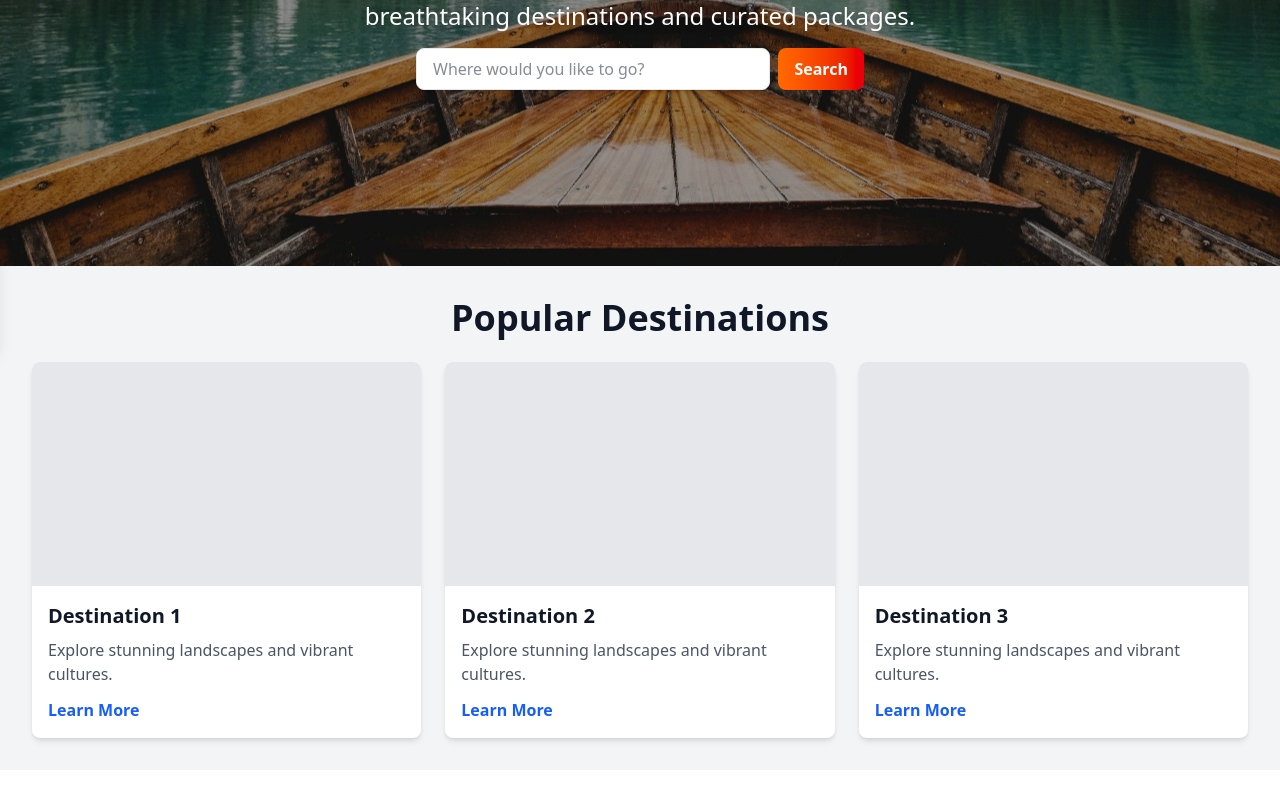
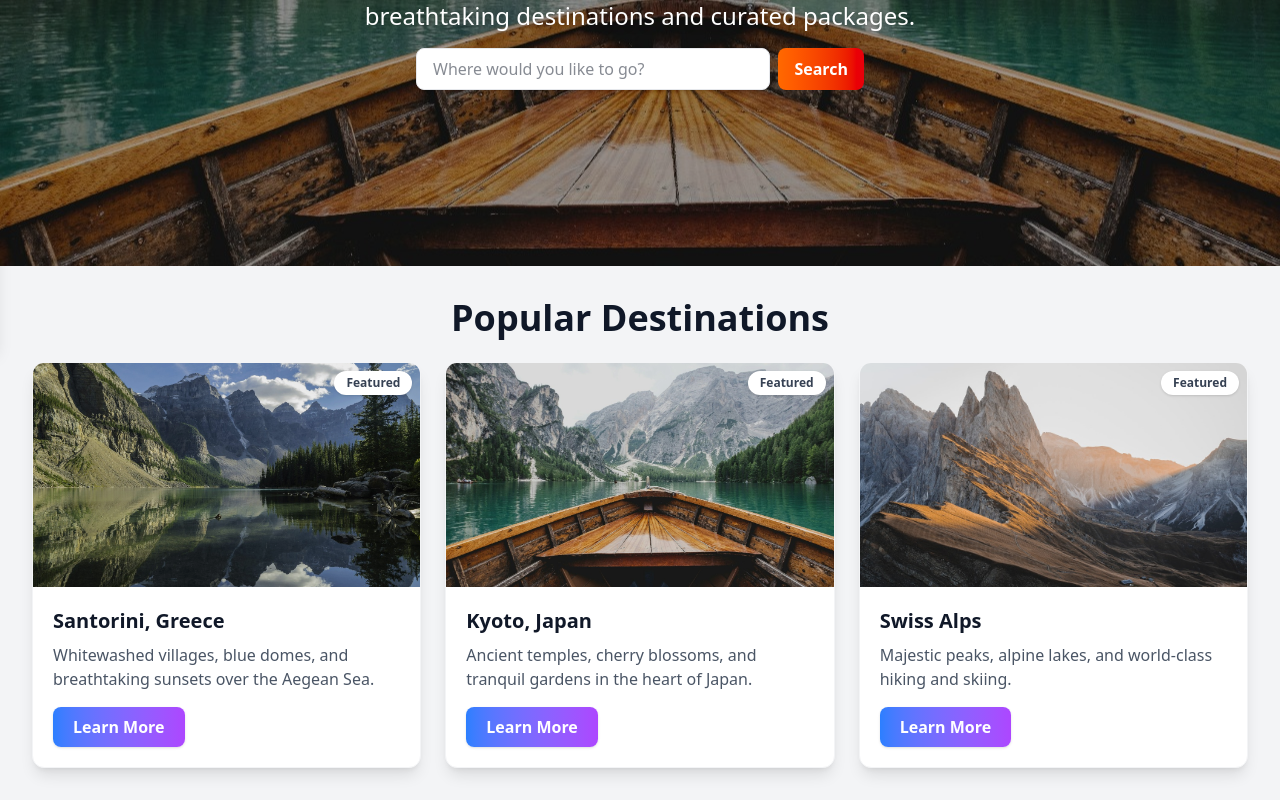
Before and after one commit to Shivang-Bajaj30/TravelWise-2, a React (Vite) app: page / in a window 1280 px wide. Shown: the part 451-1251 px from the top of the page. Before the commit the page ends 1221 px from the top, so only its background shows below. Built offline with nearby package versions, Linux system fonts and the light colour scheme.

Commit message:
LOGIN SESSION

```diff
--- a/src/lib/api.ts
+++ b/src/lib/api.ts
@@ -6,8 +6,16 @@ export const login = async (email: string, password: string) => {
     headers: { "Content-Type": "application/json" },
     body: JSON.stringify({ email, password }),
   });
-  return response.json();
+  const data = await response.json();
+
+  if (response.ok && data.token) {
+    localStorage.setItem("token", data.token);
+    localStorage.setItem("user", JSON.stringify(data.user));
+  }
+
+  return data;
 };
+
 
 export const signup = async (data: { name: string; email: string; password: string }) => {
   const response = await fetch(`${BASE_URL}/signup`, {
--- a/src/pages/Home.tsx
+++ b/src/pages/Home.tsx
@@ -1,113 +1,3 @@
-// import { useState, useEffect } from 'react';
-// import { motion } from 'framer-motion';
-
-// const Home = () => {
-//   const images = [
-//     '/images/bg1.jpg',
-//     '/images/bg2.jpg',
-//     '/images/bg3.jpg',
-//     '/images/bg4.jpg',
-//     '/images/mountains.jpg',
-//   ];
-//   const [currentImageIndex, setCurrentImageIndex] = useState(0);
-//   const [prevImageIndex, setPrevImageIndex] = useState<number | null>(null);
-//   const [isAnimating, setIsAnimating] = useState(false);
-
-//   useEffect(() => {
-//     const interval = setInterval(() => {
-//       setPrevImageIndex(currentImageIndex);
-//       setCurrentImageIndex((prevIndex) => (prevIndex + 1) % images.length);
-//       setIsAnimating(true);
-//     }, 4000);
-//     return () => clearInterval(interval);
-//   }, [currentImageIndex, images.length]);
-
-//   useEffect(() => {
-//     images.forEach((img) => {
-//       const preloadImg = new window.Image();
-//       preloadImg.src = img;
-//     });
-//   }, [images]);
-
-//   useEffect(() => {
-//     if (isAnimating) {
-//       const timeout = setTimeout(() => setIsAnimating(false), 700);
-//       return () => clearTimeout(timeout);
-//     }
-//   }, [isAnimating]);
-
-//   return (
-//     <div className="min-h-screen bg-gray-100">
-//       {/* Hero Section */}
-//       <div className="relative w-full flex items-center justify-center overflow-hidden h-[45vh] sm:h-[60vh] lg:h-[80vh] mt-[-3px]">
-//         {isAnimating && prevImageIndex !== null && (
-//           <motion.div
-//             key={images[prevImageIndex] + '-prev'}
-//             className="absolute inset-0 w-full h-full bg-cover bg-center"
-//             style={{
-//               backgroundImage: `url(${images[prevImageIndex]})`,
-//               filter: 'brightness(0.75)'
-//             }}
-//             initial={{ opacity: 1 }}
-//             animate={{ opacity: 0 }}
-//             transition={{ duration: 0.7, ease: 'easeInOut' }}
-//           />
-//         )}
-//         <motion.div
-//           key={images[currentImageIndex] + '-current'}
-//           className="absolute inset-0 w-full h-full bg-cover bg-center"
-//           style={{
-//             backgroundImage: `url(${images[currentImageIndex]})`,
-//             filter: 'brightness(0.65)'
-//           }}
-//           initial={{ opacity: prevImageIndex === null ? 1 : 0 }}
-//           animate={{ opacity: 1 }}
-//           transition={{ duration: prevImageIndex === null ? 0 : 0.7, ease: 'easeInOut' }}
-//         />
-//         <div className="relative z-10 flex flex-col items-center px-4 text-center w-full max-w-3xl mx-auto">
-//           <h1 className="text-white font-bold mb-4 leading-tight text-2xl sm:text-4xl md:text-5xl lg:text-6xl" style={{ textShadow: '0 2px 8px rgba(0,0,0,0.35)' }}>
-//             Discover Your Next Adventure
-//           </h1>
-//           <p className="text-white mb-4 max-w-xs sm:max-w-md md:max-w-lg lg:max-w-2xl text-sm sm:text-lg md:text-xl lg:text-2xl" style={{ textShadow: '0 2px 8px rgba(0,0,0,0.25)' }}>
-//             Plan your perfect trip with TravelWise – explore breathtaking destinations and curated packages.
-//           </p>
-//           <div className="flex flex-col sm:flex-row gap-2 w-full max-w-xs sm:max-w-md">
-//             <input
-//               type="text"
-//               placeholder="Where would you like to go?"
-//               className="px-4 py-2 rounded-lg text-sm sm:text-base w-full sm:w-auto flex-1 bg-white border border-gray-200 shadow-sm focus:outline-none focus:ring-2 focus:ring-blue-600 text-gray-900"
-//             />
-//             <button className="bg-gradient-to-r from-orange-500 to-red-600 text-white px-4 py-2 rounded-lg text-sm sm:text-base font-semibold hover:from-orange-600 hover:to-red-700 transition-colors duration-200">
-//               Search
-//             </button>
-//           </div>
-//         </div>
-//       </div>
-
-//       {/* Featured Section */}
-//       <section className="max-w-7xl mx-auto py-8 px-4 sm:px-6 lg:px-8">
-//         <h2 className="text-2xl sm:text-3xl md:text-4xl font-bold text-gray-900 mb-6 text-center">Popular Destinations</h2>
-//         <div className="grid grid-cols-1 sm:grid-cols-2 lg:grid-cols-3 gap-6">
-//           {[1, 2, 3].map((i) => (
-//             <div key={i} className="bg-white rounded-lg shadow-md overflow-hidden flex flex-col">
-//               <div className="h-40 sm:h-48 md:h-56 bg-gray-200 w-full" />
-//               <div className="p-4 flex flex-col flex-1">
-//                 <h3 className="text-lg sm:text-xl font-semibold text-gray-900">Destination {i}</h3>
-//                 <p className="text-gray-600 mt-2 text-sm sm:text-base flex-1">Explore stunning landscapes and vibrant cultures.</p>
-//                 <button className="mt-3 text-blue-600 font-semibold hover:underline text-sm sm:text-base w-max self-start">
-//                   Learn More
-//                 </button>
-//               </div>
-//             </div>
-//           ))}
-//         </div>
-//       </section>
-//     </div>
-//   );
-// };
-
-// export default Home;
-
 import { useState, useEffect, useRef } from 'react';
 import { motion } from 'framer-motion';
 import { useNavigate } from 'react-router-dom'; // update with correct path
@@ -262,13 +152,37 @@ const Home: React.FC = () => {
       <section className="max-w-7xl mx-auto py-8 px-4 sm:px-6 lg:px-8">
         <h2 className="text-2xl sm:text-3xl md:text-4xl font-bold text-gray-900 mb-6 text-center">Popular Destinations</h2>
         <div className="grid grid-cols-1 sm:grid-cols-2 lg:grid-cols-3 gap-6">
-          {[1, 2, 3].map((i) => (
-            <div key={i} className="bg-white rounded-lg shadow-md overflow-hidden flex flex-col">
-              <div className="h-40 sm:h-48 md:h-56 bg-gray-200 w-full" />
-              <div className="p-4 flex flex-col flex-1">
-                <h3 className="text-lg sm:text-xl font-semibold text-gray-900">Destination {i}</h3>
-                <p className="text-gray-600 mt-2 text-sm sm:text-base flex-1">Explore stunning landscapes and vibrant cultures.</p>
-                <button className="mt-3 text-blue-600 font-semibold hover:underline text-sm sm:text-base w-max self-start">
+          {[
+            {
+              name: 'Santorini, Greece',
+              image: '/images/bg1.jpg',
+              description: 'Whitewashed villages, blue domes, and breathtaking sunsets over the Aegean Sea.'
+            },
+            {
+              name: 'Kyoto, Japan',
+              image: '/images/bg2.jpg',
+              description: 'Ancient temples, cherry blossoms, and tranquil gardens in the heart of Japan.'
+            },
+            {
+              name: 'Swiss Alps',
+              image: '/images/mountains.jpg',
+              description: 'Majestic peaks, alpine lakes, and world-class hiking and skiing.'
+            }
+          ].map((dest, i) => (
+            <div key={i} className="bg-white rounded-xl shadow-lg overflow-hidden flex flex-col transition-transform hover:scale-105 hover:shadow-2xl border border-gray-100">
+              <div className="h-40 sm:h-48 md:h-56 w-full relative">
+                <img
+                  src={dest.image}
+                  alt={dest.name}
+                  className="object-cover w-full h-full"
+                  style={{ filter: 'brightness(0.92)' }}
+                />
+                <div className="absolute top-2 right-2 bg-white bg-opacity-80 rounded-full px-3 py-1 text-xs font-bold text-gray-700 shadow">Featured</div>
+              </div>
+              <div className="p-5 flex flex-col flex-1">
+                <h3 className="text-xl font-bold text-gray-900 mb-1">{dest.name}</h3>
+                <p className="text-gray-600 mt-1 text-base flex-1">{dest.description}</p>
+                <button className="mt-4 bg-gradient-to-r from-blue-500 to-purple-500 text-white font-semibold px-5 py-2 rounded-lg shadow hover:from-blue-600 hover:to-purple-600 transition-all duration-200 w-max self-start">
                   Learn More
                 </button>
               </div>
```
Also changed, not shown: src/components/Navbar.tsx (+62 -6 lines), src/pages/SignUp.tsx (+53 -7 lines).
